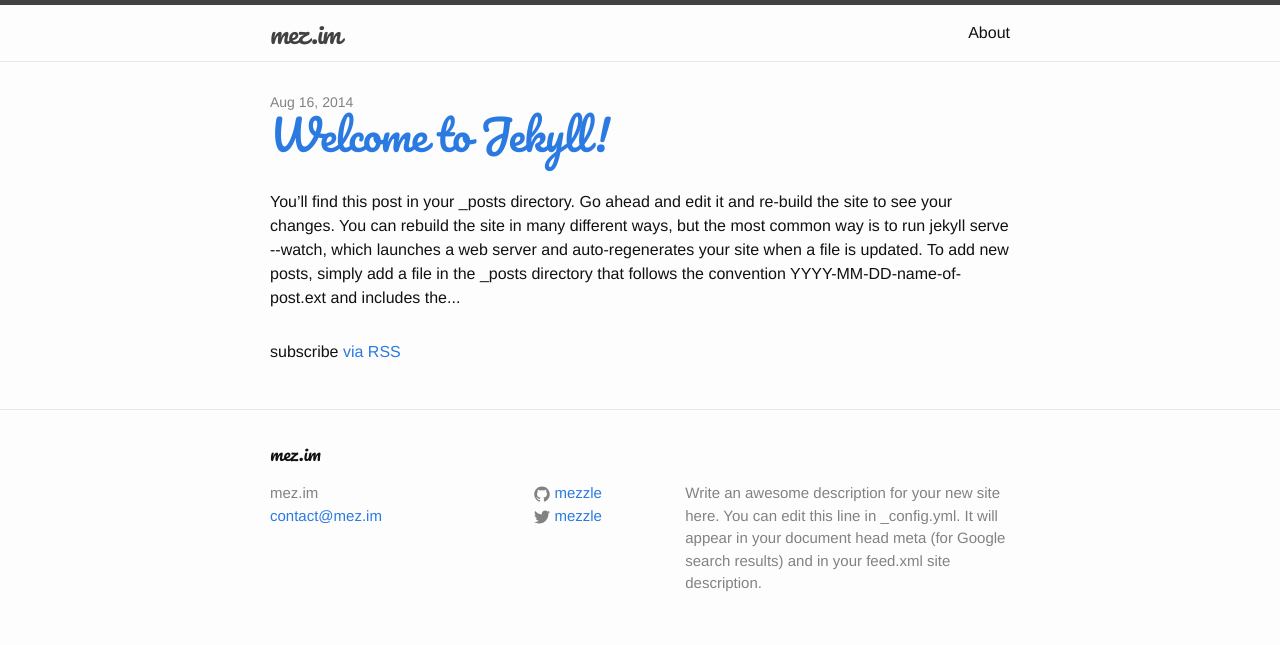
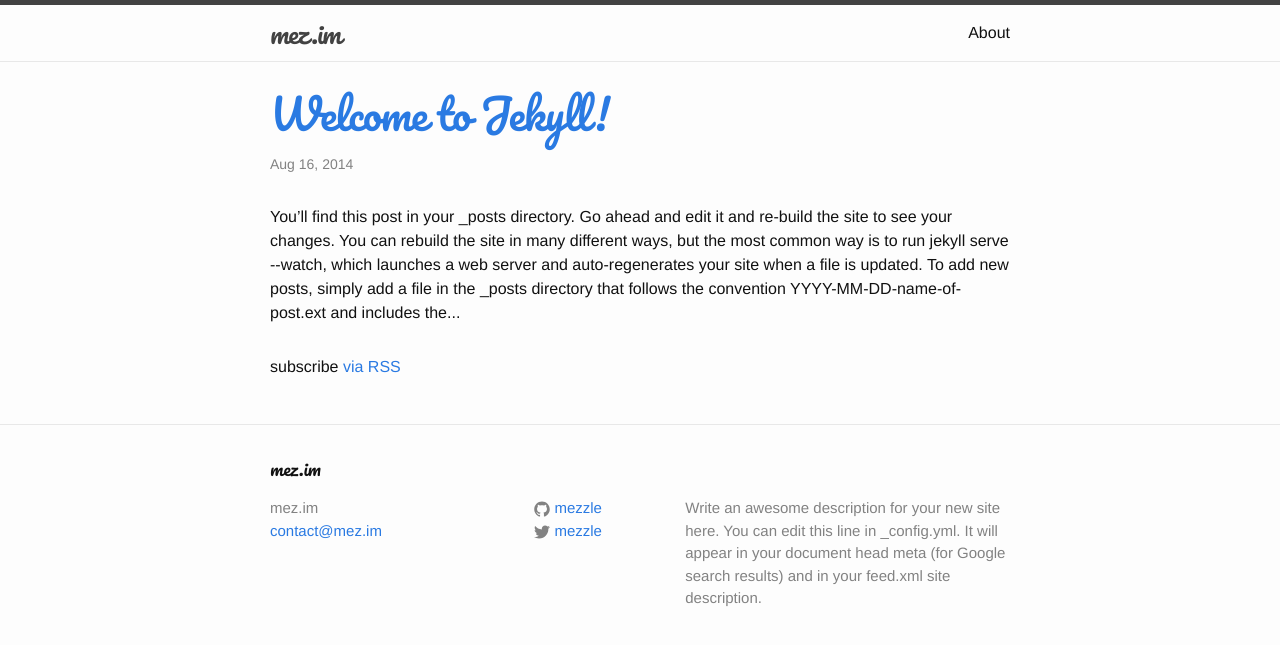
Before and after one commit to Mezzle/mez.im, a Jekyll site: the page built from index.html, in a window 1280 px wide. Shown: the top 645 px of the page. Built offline with Jekyll 4.4.1, drawn with Linux system fonts in a browser that asks for light colours.

Commit message:
Move date on index

```diff
--- a/index.html
+++ b/index.html
@@ -7,10 +7,10 @@ layout: default
     {% for post in site.posts %}
       <li>
         <header class="post-header">
-        <aside class="post-meta">{{ post.date | date: "%b %-d, %Y" }}</aside>
         <h2>
           <a class="post-title" href="{{ post.url | prepend: site.baseurl }}">{{ post.title }}</a>
         </h2>
+        <aside class="post-meta">{{ post.date | date: "%b %-d, %Y" }}</aside>
         </header>
 
         <article class="post-content">
```
